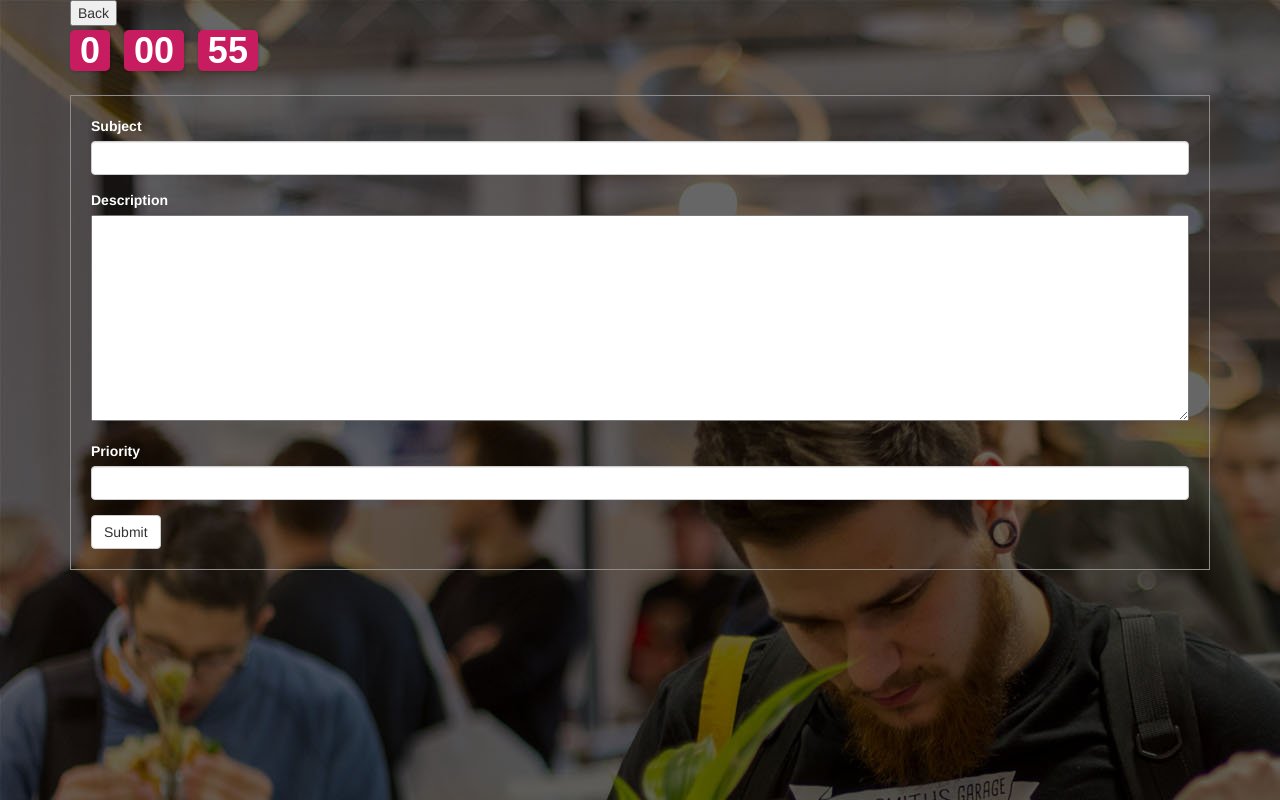
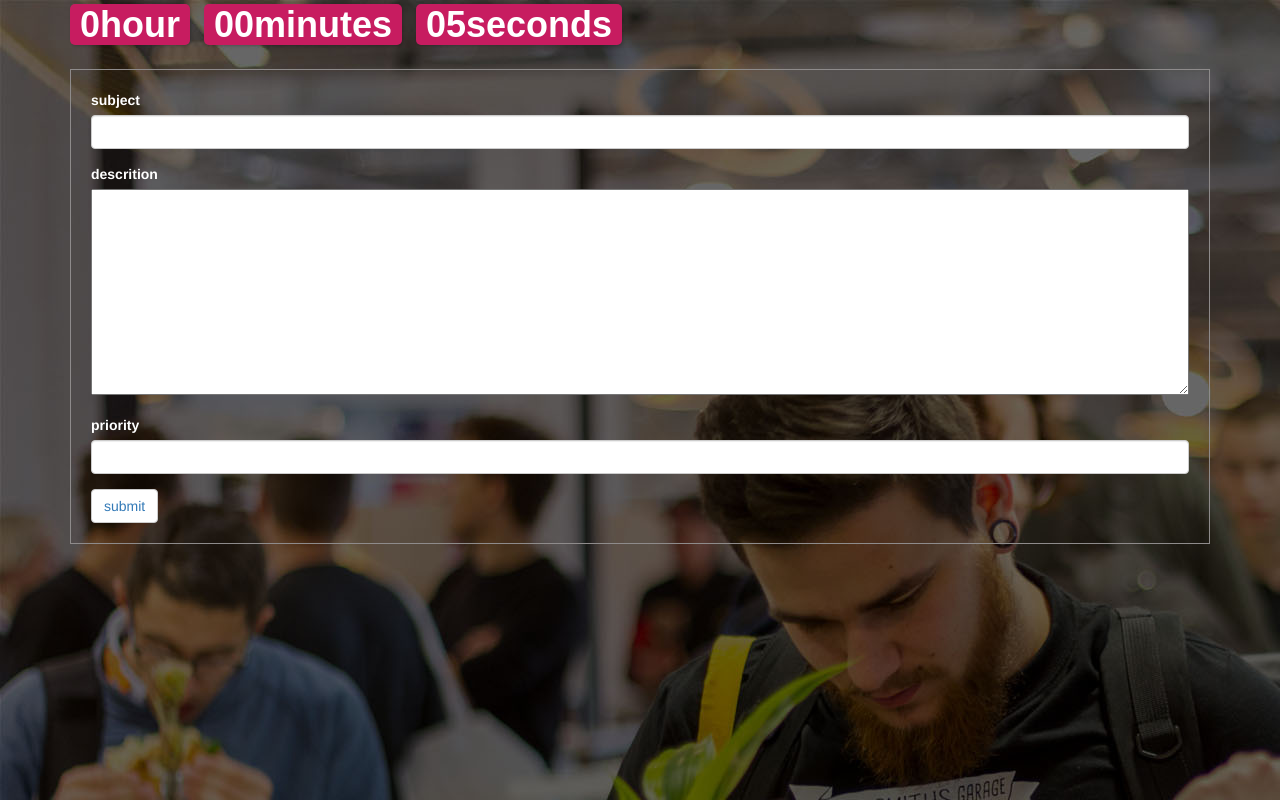
Before and after one commit to emresalur/smart-ticketing, a Django app: page /requests in a window 1280 px wide. Run offline with Django 3.2, Linux system fonts and the light colour scheme; a user stored in the database is signed in; some libraries are stand-ins or nearby versions.

Commit message:
Update requests.html

```diff
--- a/ticketing/templates/requests.html
+++ b/ticketing/templates/requests.html
@@ -5,10 +5,10 @@
 	<meta charset="utf-8">
 	<meta name="viewport" content="width=device-width, initial-scale=1">
 	<title>Requests</title>
-	<link rel="stylesheet" href="/static/css/bootstrap.min.css" />
+	<link rel="stylesheet" href="css/bootstrap.min.css" />
 	<style type="text/css">
 		h1 {
-			font-family: "微软雅黑";
+			font-family: "Thames";
 			font-size: 40px;
 			margin: 20px 0;
 			border-bottom: solid 1px #ccc;
@@ -53,44 +53,43 @@
 			color: #fff;
 		}
 	</style>
+
 </head>
 
-<body style="background: url('/static/img/bg2.jpg');">
+<body style="background: url('../1/img/bg2.jpg');">
 	<div class="container">
-		<button onclick="window.history.back()">Back</button>
 		<div class="time-item">
-			<strong id="hour_show"><s id="h"></s>0</strong>
-			<strong id="minute_show"><s></s>01</strong>
-			<strong id="second_show"><s></s>00</strong>
+			<strong id="hour_show"><s id="h"></s>0hour</strong>
+			<strong id="minute_show"><s></s>00minute</strong>
+			<strong id="second_show"><s></s>00second</strong>
 		</div>
-		<form action="/requests" method="post" style="border: 1px solid #8e8b8b;padding: 20px;margin-top: 20px;">
-            {% csrf_token %}
+		<form action="#" method="post" style="border: 1px solid #8e8b8b;padding: 20px;margin-top: 20px;">
 			<fieldset>
 				<div class="form-group">
-					<label>Subject</label>
+					<label>subject</label>
 					<input type="text" class="form-control" name="subject" placeholder="" />
 				</div>
 				<div class=" form-group">
-					<label>Description</label></br>
+					<label>descrition</label></br>
 					<textarea name="descrition" id="descrition" style="width: 100%;" rows="10"></textarea>
 				</div>
 				<div class="form-group">
-					<label>Priority</label>
+					<label>priority</label>
 					<input type="text" class="form-control" name="priority" placeholder="" />
 				</div>
-				<button type="submit" class="btn btn-default" style="text-align: right;">Submit</button>
+				<button type="submit" class="btn btn-default" style="text-align: right;"><a href="#">submit</a></button>
 			</fieldset>
 		</form>
 	</div>
 	<script src="https://cdn.staticfile.org/jquery/2.1.1/jquery.min.js"></script>
 	<script type="text/javascript">
-		var intDiff = parseInt(60);
+		var intDiff = parseInt(0); //timer start time
 		function timer(intDiff) {
 			window.setInterval(function () {
 				var day = 0,
 					hour = 0,
 					minute = 0,
-					second = 0;
+					second = 0; //default time
 				if (intDiff > 0) {
 					day = Math.floor(intDiff / (60 * 60 * 24));
 					hour = Math.floor(intDiff / (60 * 60)) - (day * 24);
@@ -99,26 +98,16 @@
 				}
 				if (minute <= 9) minute = '0' + minute;
 				if (second <= 9) second = '0' + second;
-				$('#hour_show').html('<s id="h"></s>' + hour + '');
-				$('#minute_show').html('<s></s>' + minute + '');
-				$('#second_show').html('<s></s>' + second + '');
-				intDiff--;
+				$('#hour_show').html('<s id="h"></s>' + hour + 'hour');
+				$('#minute_show').html('<s></s>' + minute + 'minutes');
+				$('#second_show').html('<s></s>' + second + 'seconds');
+				intDiff++;
 			}, 1000);
 		}
 		$(function () {
 			timer(intDiff);
 		});
-		function toSubmit(){
-			alert("pass！！！")
-			var test = window.location.href;
-			window.open(test.replace('requests','myrequests'));
-		}
 	</script>
-<script>
-    {% if msg %}
-        alert("{{ msg }}")
-    {% endif %}
-</script>
 </body>
 
 </html>
```
